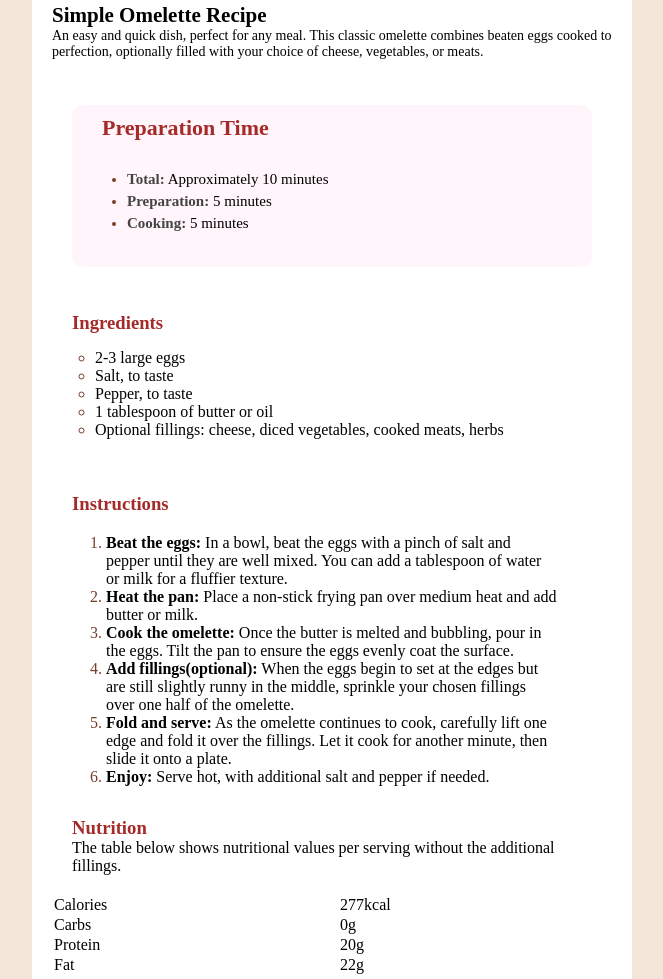
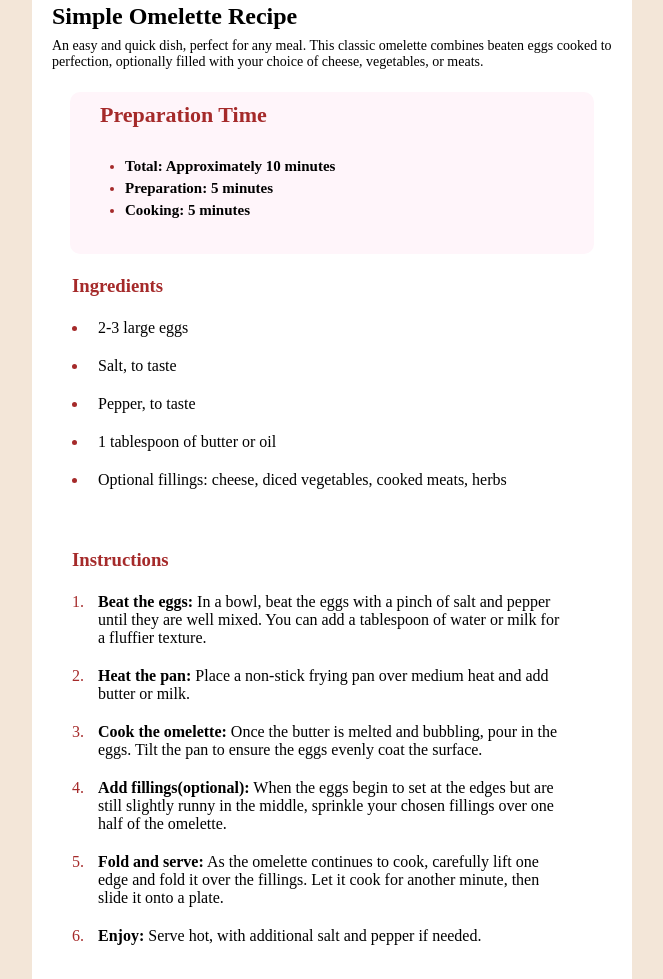
Before and after one commit to iamhusayn/Cloning-a-recipe-page, a plain HTML site: page index.html in a window 1280 px wide. Shown: the part 445-1424 px from the top of the page, without its empty margins (308-971 px from the left). Drawn offline with Linux system fonts and the light colour scheme; a web font is replaced by a local one.

Commit message:
added some css

```diff
--- a/index.html
+++ b/index.html
@@ -31,37 +31,37 @@
         <div class="preptime">
             <p>Preparation Time</p>
             <ul>
-                <li><strong class="specialchar">Total:</strong> Approximately 10 minutes</li>
-                <li><strong class="specialchar">Preparation:</strong> 5 minutes</li>
-                <li><strong class="specialchar">Cooking:</strong> 5 minutes</li>
+                <li class="specialchar"><strong>Total:</strong> Approximately 10 minutes</li>
+                <li class="specialchar"><strong>Preparation:</strong> 5 minutes</li>
+                <li class="specialchar"><strong>Cooking:</strong> 5 minutes</li>
             </ul>
         </div>
 
         <div class="ingredients">
-            <h3 id="ingred">Ingredients</h3>
-            <ul class="taste">
-                <li>2-3 large eggs</li>
-                <li>Salt, to taste</li>
-                <li>Pepper, to taste</li>
-                <li>1 tablespoon of butter or oil</li>
-                <li>Optional fillings: cheese, diced vegetables, cooked meats, herbs</li>
+            <h3>Ingredients</h3>
+            <ul>
+                <li class="taste">2-3 large eggs</li>
+                <li class="taste">Salt, to taste</li>
+                <li class="taste">Pepper, to taste</li>
+                <li class="taste">1 tablespoon of butter or oil</li>
+                <li class="taste">Optional fillings: cheese, diced vegetables, cooked meats, herbs</li>
             </ul>
         </div>
 
-        <div>
-            <h3 class="instructions">Instructions</h3>
-            <ol class="direction">
-                <li><strong class="bold">Beat the eggs:</strong> In a bowl, beat the eggs with a pinch of salt and pepper until they are well
+        <div class="instructions">
+            <h3>Instructions</h3>
+            <ol>
+                <li class="bold"><strong>Beat the eggs:</strong> In a bowl, beat the eggs with a pinch of salt and pepper until they are well
                     mixed. You can add a tablespoon of water or milk for a fluffier texture.</li>
-                <li><strong class="bold">Heat the pan:</strong> Place a non-stick frying pan over medium heat and add butter or milk.</li>
-                <li><strong class="bold">Cook the omelette:</strong> Once the butter is melted and bubbling, pour in the eggs. Tilt the pan to ensure the
+                <li class="bold"><strong>Heat the pan:</strong> Place a non-stick frying pan over medium heat and add butter or milk.</li>
+                <li class="bold"><strong>Cook the omelette:</strong> Once the butter is melted and bubbling, pour in the eggs. Tilt the pan to ensure the
                     eggs evenly coat the surface.</li>
-                <li><strong class="bold">Add fillings(optional):</strong> When the eggs begin to set at the edges but are still slightly runny in the
+                <li class="bold"><strong>Add fillings(optional):</strong> When the eggs begin to set at the edges but are still slightly runny in the
                     middle, sprinkle your chosen fillings over one half of the omelette.</li>
-                <li><strong class="bold">Fold and serve:</strong> As the omelette continues to cook, carefully lift one edge and fold it over the
+                <li class="bold"><strong>Fold and serve:</strong> As the omelette continues to cook, carefully lift one edge and fold it over the
                     fillings. Let it cook for another minute, then slide it onto a plate.
                 </li>
-                <li><strong class="bold">Enjoy: </strong>Serve hot, with additional salt and pepper if needed.</li>
+                <li class="bold"><strong>Enjoy: </strong>Serve hot, with additional salt and pepper if needed.</li>
             </ol>
         </div>
 
@@ -87,22 +87,33 @@
 
         <table class="nutritionalvalue2">
             <!-- <caption>Nutritional Value</caption> -->
+            <div class="table1">
                 <tr>
                     <td>Calories</td>
                     <td>277kcal</td>
                 </tr>
+            </div>
+
+            <div class="table2">
                 <tr>
                     <td>Carbs</td>
                     <td>0g</td>
                 </tr>
+            </div>
+
+            <div class="table3">
                 <tr>
                     <td>Protein</td>
                     <td>20g</td>
                 </tr>
+            </div>
+
+            <div class="table4">
                 <tr>
                     <td>Fat</td>
                     <td>22g</td>
                 </tr>
+            </div>
         </table>
     </div>
 </body>
--- a/style.css
+++ b/style.css
@@ -85,12 +85,12 @@ body {
 
 .description {
     color: #000;
-    font-size: 32px;
     font-weight: 800px;
     margin: 20px 0 20px;
 }
 
-.description {
+.description p{
+    margin-top: 8px;
     font-size: 14px;
 }
 
@@ -98,22 +98,19 @@ body {
     background-color: #fff5fa;
     border-radius: 10px;
     font-size: 15px;
-    margin: 25px 20px;
+    margin: 2px 18px;
     padding: 10px 30px;
-    /* padding-left: 50px; */
 }
-
-.preptime p {
+.preptime p{
     color: brown;
     font-weight: 800;
     font-size: 22px;
     margin-bottom: 20px;
 }
 
-.specialchar {
-    color: #444;
+li.specialchar {
+    color: rgb(0, 0, 0);
     font-weight: 700;
-    /* padding-left: 40px; */
 }
 
 .preptime ul {
@@ -124,47 +121,61 @@ body {
     gap: 5px;
 }
 
-.li {
-    text-align: right;
-}
 
 .ingredients {
     padding: 4px 8px;
-    margin: 16px 12px;
+    margin: 15px 12px;
     font-size: 16px;
 }
 
-ul.taste{
-    margin: 5px 15px;
-    padding: 10px 8px;
-    list-style-type: disc;
-    list-style: circle;
+ul {
+    margin: 12px 16px;
 }
 
-.instructions{
+.taste {
+    padding: 10px;
+}
+
+
+
+.instructions {
     padding: 4px 8px;
     margin: 15px 12px;
-
+    border-bottom: 10px #000;
 }
 
-ol{
-    margin: 12px 26px;
-    padding: 0px 28px;
+ol {
+    margin: 12px 16px;
 }
 
-.nutrients{
+.bold {
+    padding: 10px;
+}
+
+.nutrients {
     padding: 4px 8px;
     margin: 15px 12px;
 }
 
-h3{
-   color: brown;
+strong {
+    color: rgb(0, 0, 0);
+}
+
+h3 {
+    color: brown;
+}
+
+
+li::marker {
+    color: brown;
+}
+
+hr {
+    height: 2px;
+    width: 100%;
+    color: #000;
 }
 .nutritionalvalue2{
-    /* padding: 4px 8px; */
-    /* margin: 15px 12px; */
+    padding: 5px;
+    margin: 10px;
 }
-
-li::marker{
-    color: rgb(117, 63, 41);
-}
```
Lines whose indentation alone changed are shown as unchanged.
